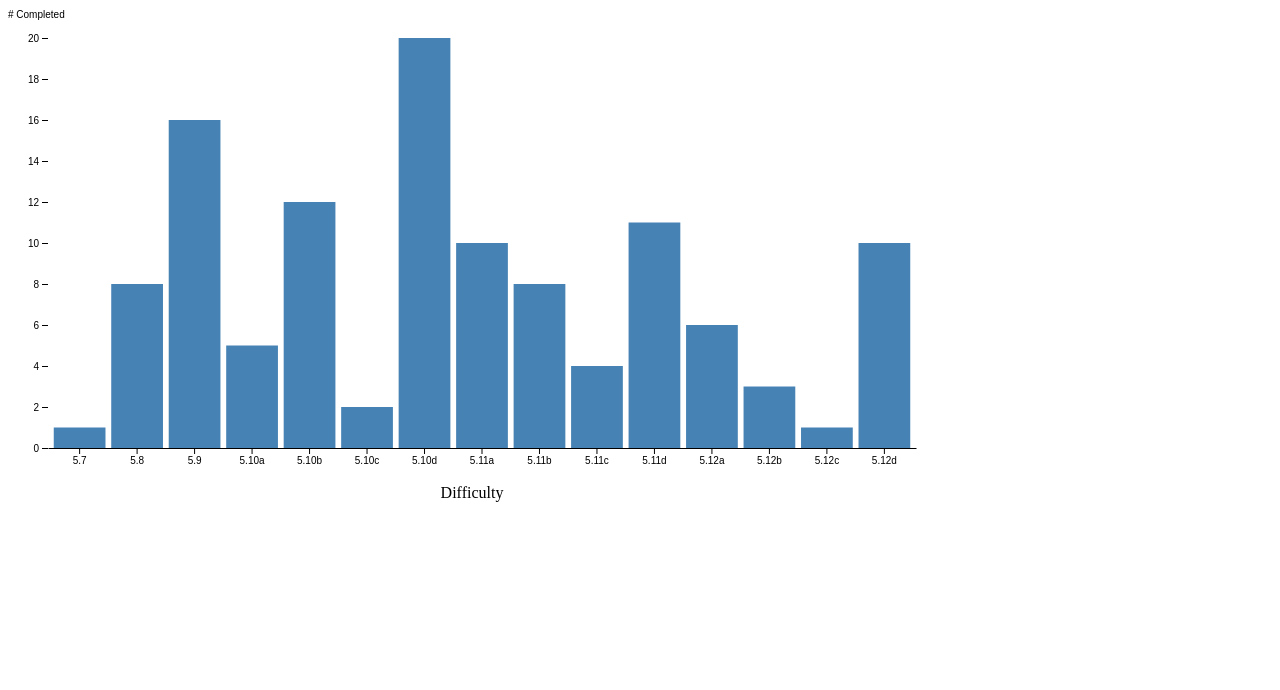
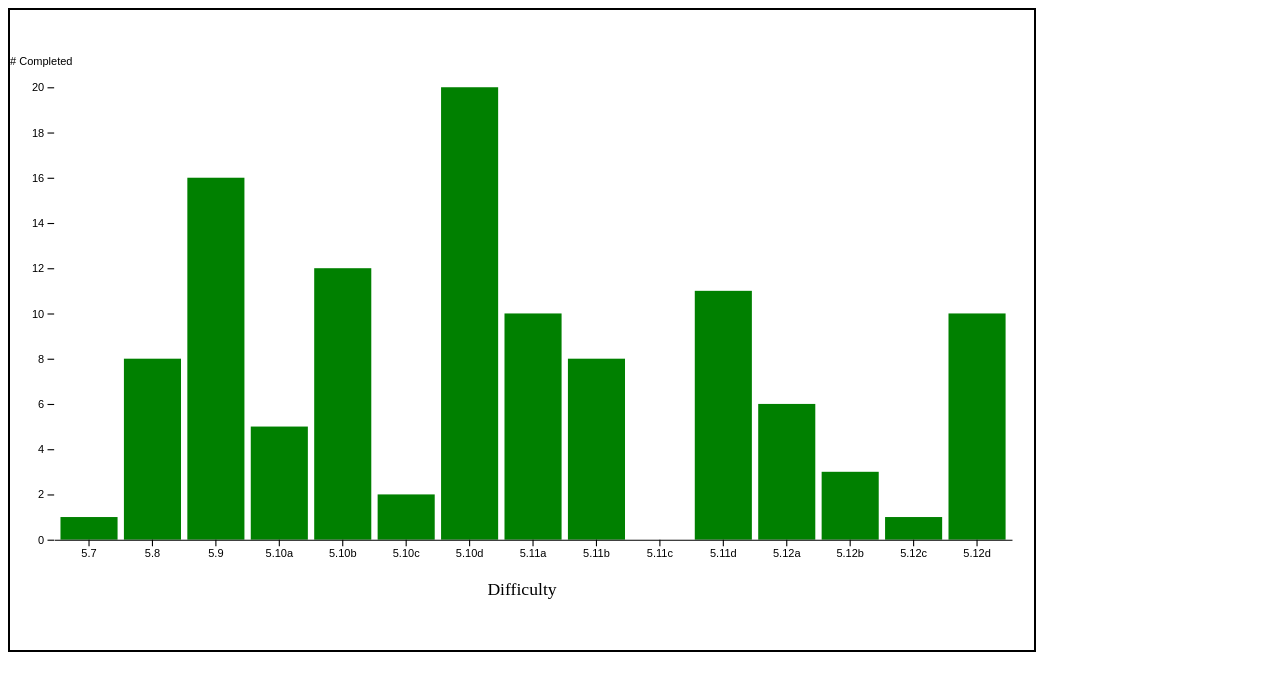
Before and after one commit to Stringer-J/d3-testing, a website: page index.html in a window 1280 px wide. Drawn offline with nearby package versions, Linux system fonts and the light colour scheme.

Commit message:
messed around with formatting

```diff
--- a/d3.js
+++ b/d3.js
@@ -20,14 +20,15 @@ function createBarChart(data) {
 
     // Create the SVG container.
     const svg = d3.create("svg")
-        .attr("width", width)
+        .attr("width", "100%")
         .attr("height", height)
         .attr("viewBox", [0, 0, width, height])
-        .attr("style", "max-width: 100%; height: auto;");
+        .attr("max-width", width)
+        .attr("preserveAspectRatio", "xMidYMid meet");
 
     // Add a rect for each bar.
     svg.append("g")
-        .attr("fill", "steelblue")
+        .attr("fill", "green")
       .selectAll()
       .data(data)
       .join("rect")
@@ -75,7 +76,7 @@ function createBarChart(data) {
     { letter: '5.10d', frequency: 20 },
     { letter: '5.11a', frequency: 10 },
     { letter: '5.11b', frequency: 8 },
-    { letter: '5.11c', frequency: 4 },
+    { letter: '5.11c', frequency: 0 },
     { letter: '5.11d', frequency: 11 },
     { letter: '5.12a', frequency: 6 },
     { letter: '5.12b', frequency: 3 },
@@ -83,5 +84,5 @@ function createBarChart(data) {
     { letter: '5.12d', frequency: 10 },
   ]
 
-const chartContainer = document.getElementById('chart'); // Assuming you have a <div id="chart"></div> in your HTML
+const chartContainer = document.getElementById('chart');
 chartContainer.appendChild(createBarChart(data));
--- a/index.html
+++ b/index.html
@@ -5,9 +5,7 @@
     <meta name="viewport" content="width=device-width, initial-scale=1.0">
     <title>D3 Bar Chart Example</title>
     <script src="https://d3js.org/d3.v7.min.js"></script>
-    <style>
-        /* CSS styles if needed */
-    </style>
+    <link rel="stylesheet" href="style.css">
 </head>
 <body>
     <div id="chart"></div>
--- /dev/null
+++ b/style.css
@@ -0,0 +1,5 @@
+#chart svg {
+    border: 2px solid black;
+    height: 80vh;
+    width: 80vw;
+}
```
